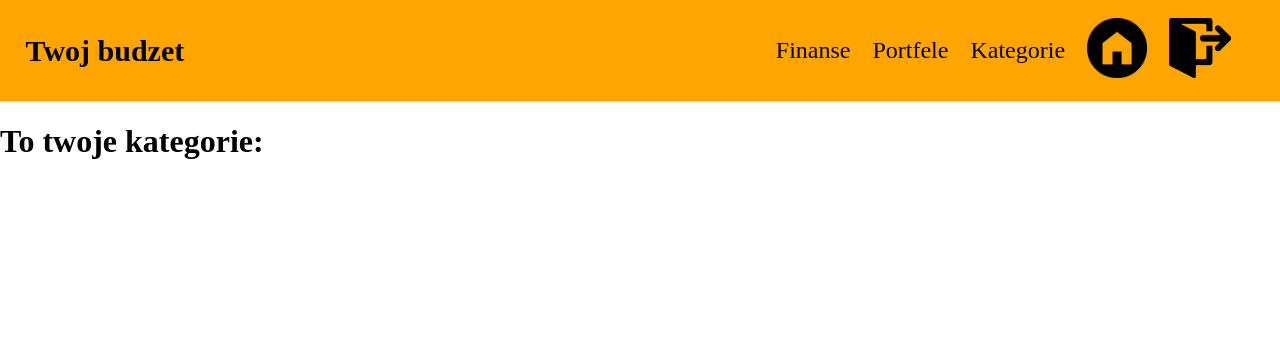
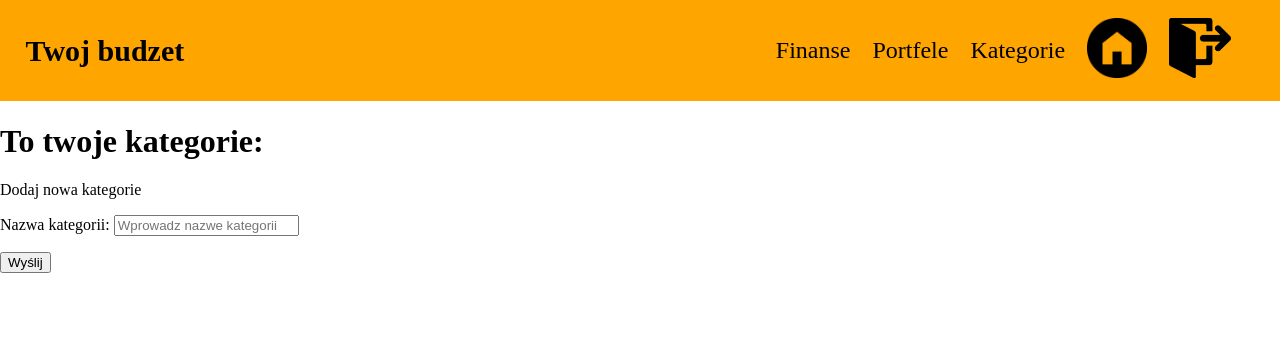
Before and after one commit to mateuszhorczak/RSWTA_house_budget, a Django app: page /mainapp/categories/ in a window 1280 px wide. Shown: the top 361 px of the page. Run offline with Django 4.2, Linux system fonts and the light colour scheme; the visitor is signed in with stand-in values (Sample User, id 1); data that the repository does not hold is empty.

Commit message:
add working category form

```diff
--- a/mainapp/forms.py
+++ b/mainapp/forms.py
@@ -43,6 +43,15 @@ class WalletForm(forms.ModelForm):
         fields = ['name', 'categories']
 
 
+class CategoryForm(forms.ModelForm):
+    name = forms.CharField(label='Nazwa kategorii', max_length=100,
+                           widget=forms.TextInput(attrs={'placeholder': 'Wprowadz nazwe kategorii'}))
+
+    class Meta:
+        model = Category
+        fields = ['name']
+
+
 class UserRegistrationForm(UserCreationForm):
     email = forms.EmailField(label='email', max_length=100, widget=forms.EmailInput)
     username = forms.CharField(help_text='')
--- a/mainapp/models.py
+++ b/mainapp/models.py
@@ -17,6 +17,7 @@ class Wallet(models.Model):
 
 class Category(models.Model):
     name = models.TextField()
+    id_user = models.ForeignKey(user_model, on_delete=models.CASCADE)
 
     def __str__(self):
         return self.name
--- a/mainapp/views.py
+++ b/mainapp/views.py
@@ -9,7 +9,7 @@ from django.urls import reverse
 # Create your views here.
 
 from .models import Category, IncomeOperation, ExpanseOperation, Wallet
-from .forms import ExpansesForm, IncomesForm, UserRegistrationForm, WalletForm
+from .forms import ExpansesForm, IncomesForm, UserRegistrationForm, WalletForm, CategoryForm
 
 
 @login_required()
@@ -43,8 +43,17 @@ def wallet_view(request, wallet_name):
 
 @login_required()
 def categories_view(request):
+    if request.method == 'POST':
+        form_category = CategoryForm(request.POST)
+        if form_category.is_valid():
+            category = form_category.save(commit=False)
+            category.id_user = request.user
+            category.save()
+            return HttpResponseRedirect('/mainapp/categories')
+    else:
+        form_category = CategoryForm()
     categories_list = Category.objects.all()
-    context = {'categories_list': categories_list}
+    context = {'categories_list': categories_list, 'form_category': form_category}
     return render(request, 'categories.html', context)
 
 
--- a/templates/categories.html
+++ b/templates/categories.html
@@ -11,4 +11,12 @@
         {% endfor %}
     </ul>
 
+    <div class="forms">
+        <p>Dodaj nowa kategorie</p>
+        <form action="{% url 'categories' %}" method="POST" id="categories">
+            {% csrf_token %}
+            {{ form_category.as_p }}
+            <button type="submit">Wyślij</button>
+        </form>
+    </div>
 {% endblock %}
```
Also changed, not shown: mainapp/migrations/0006_category_id_user.py (added), mainapp/migrations/0007_alter_category_id_user.py (added).
